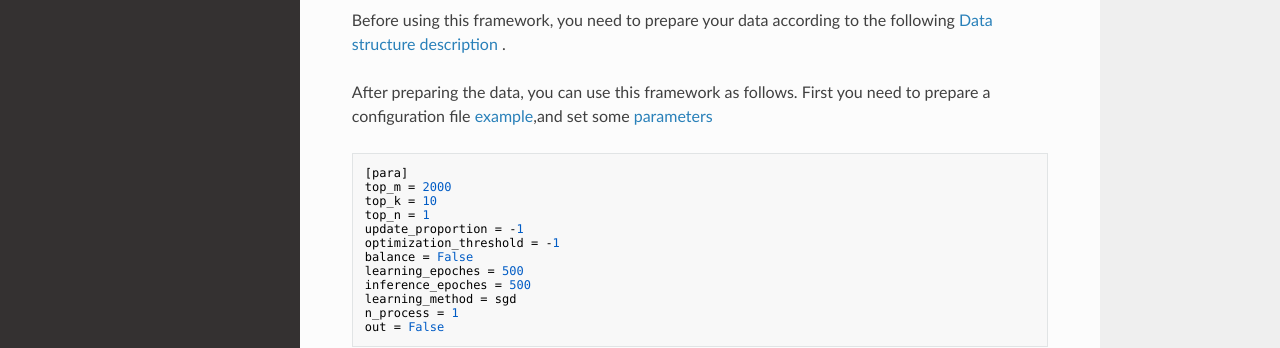
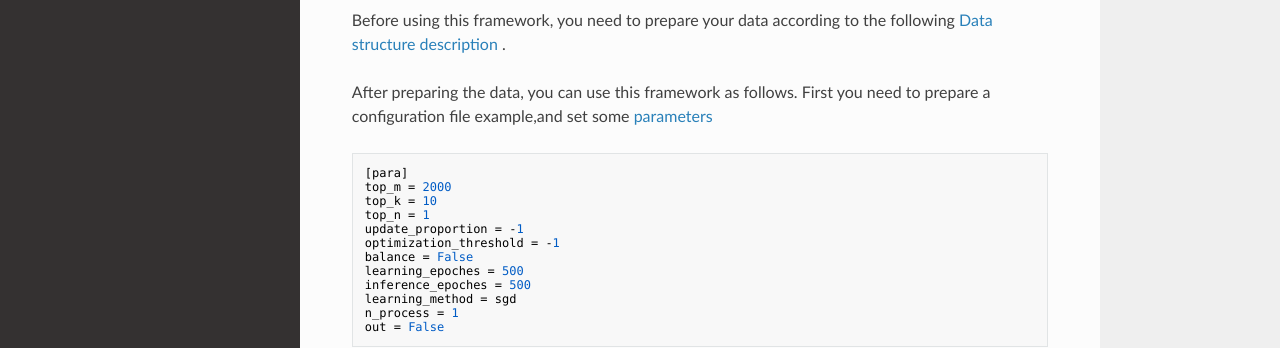
Before and after one commit to gml-explore/gml_docs_for_readthedcos, an MkDocs documentation site: the page built from docs/index.md, in a window 1280 px wide and 1143 px high. Shown: the part 477-825 px from the top of the window. Built offline with MkDocs 1.6.1, drawn with Linux system fonts in a browser that asks for light colours; nearby versions of some CDN libraries; part of the change alters nothing that is shown.

````diff
--- a/docs/index.md
+++ b/docs/index.md
@@ -10,7 +10,7 @@ gml is a Python package that provides for Gradual Machine Learning
  Before using this framework, you need to prepare your data according to the following [Data structure description](./data_structures.md) .
 
 After preparing the data, you can use this framework as follows.
-First you need to prepare a configuration file [example](./examples/example.config),and set some [parameters](./parameter_description.md)
+First you need to prepare a configuration file example,and set some [parameters](./parameter_description.md)
 ``` python
 [para]
 top_m = 2000
````
